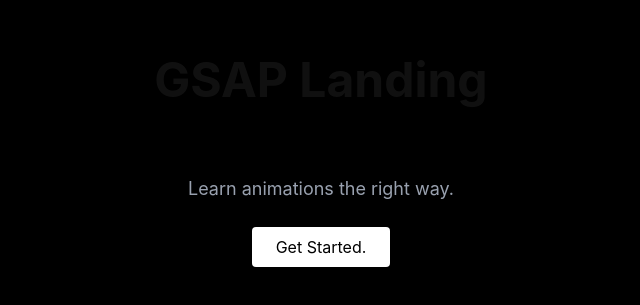
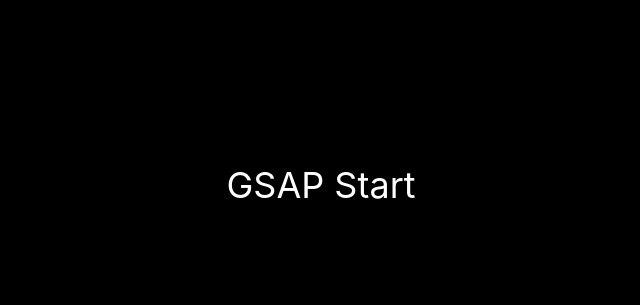
Before and after one commit to OmKhandale05/gsap-landing, a React (Vite) app: page / in a window 1280 px wide. Shown: the part 215-520 px from the top of the page, without its empty margins (319-959 px from the left). Built offline with nearby package versions, Linux system fonts and the light colour scheme.

Commit message:
Learn gsap animation fromto method

```diff
--- a/src/App.jsx
+++ b/src/App.jsx
@@ -1,13 +1,20 @@
-import { useState } from 'react'
+import { useEffect } from 'react'
 import './App.css'
-import Hero from './component/Hero'
+// import Hero from './component/Hero'
+import gsap from 'gsap'
 
 function App() {
+  useEffect(()=> {
+    console.log("gsap running");
+    gsap.fromTo("h1",
+    {opacity: 0},
+    {opacity:1 , duration: 2});
+  }, []);
 
 
   return (
-    <div className='bg-black text-white'>
-      <Hero/>
+    <div className='bg-black text-white h-screen flex items-center justify-center'>
+      <h1 className='text-4xl'>GSAP Start</h1>
 
     </div>
       )
--- a/src/component/Hero.jsx
+++ b/src/component/Hero.jsx
@@ -1,16 +1,34 @@
-import { useEffect } from "react";
+import { useLayoutEffect } from "react";
 import gsap from "gsap";
 
 const Hero = () => {
-    useEffect(() => {
-        gsap.from(".title", {
+    useLayoutEffect(() => {
+        const tl = gsap.timeline();
+
+        tl.from(".title", {
             y: -50,
             opacity: 0,
+            duration: 1
         })
 
-    })
+        .from(".subtitle",{
+            y: -50,
+            opacity: 0,
+            duration:1,
+
+        })
+
+        .from(".btn", {
+            scale: 0,
+            duration: 0.5,
+            opacity: 0,
+            duration: 0.5
+
+        });
+
+    }, []);
     return (
-        <div className="h-screen flex flex-col justify-center items-center gap-6">
+        <div className="h-screen flex flex-col justify-center items-center gap-6 bg-black text-white">
             <h1 className="title text-5xl font-bold">GSAP Landing</h1>
             <p className="subtitle text-lg text-gray-400">
                 Learn animations the right way.
```
